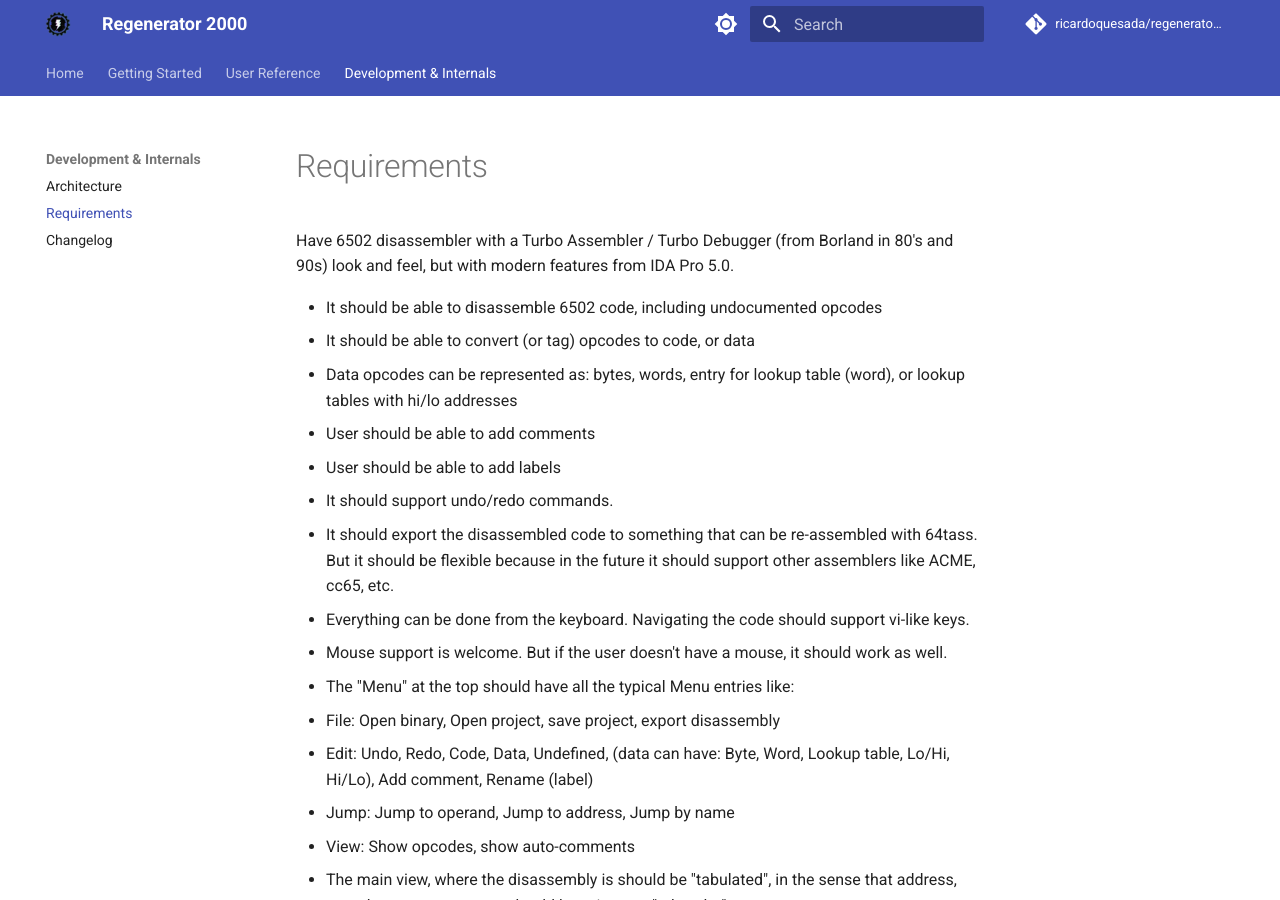
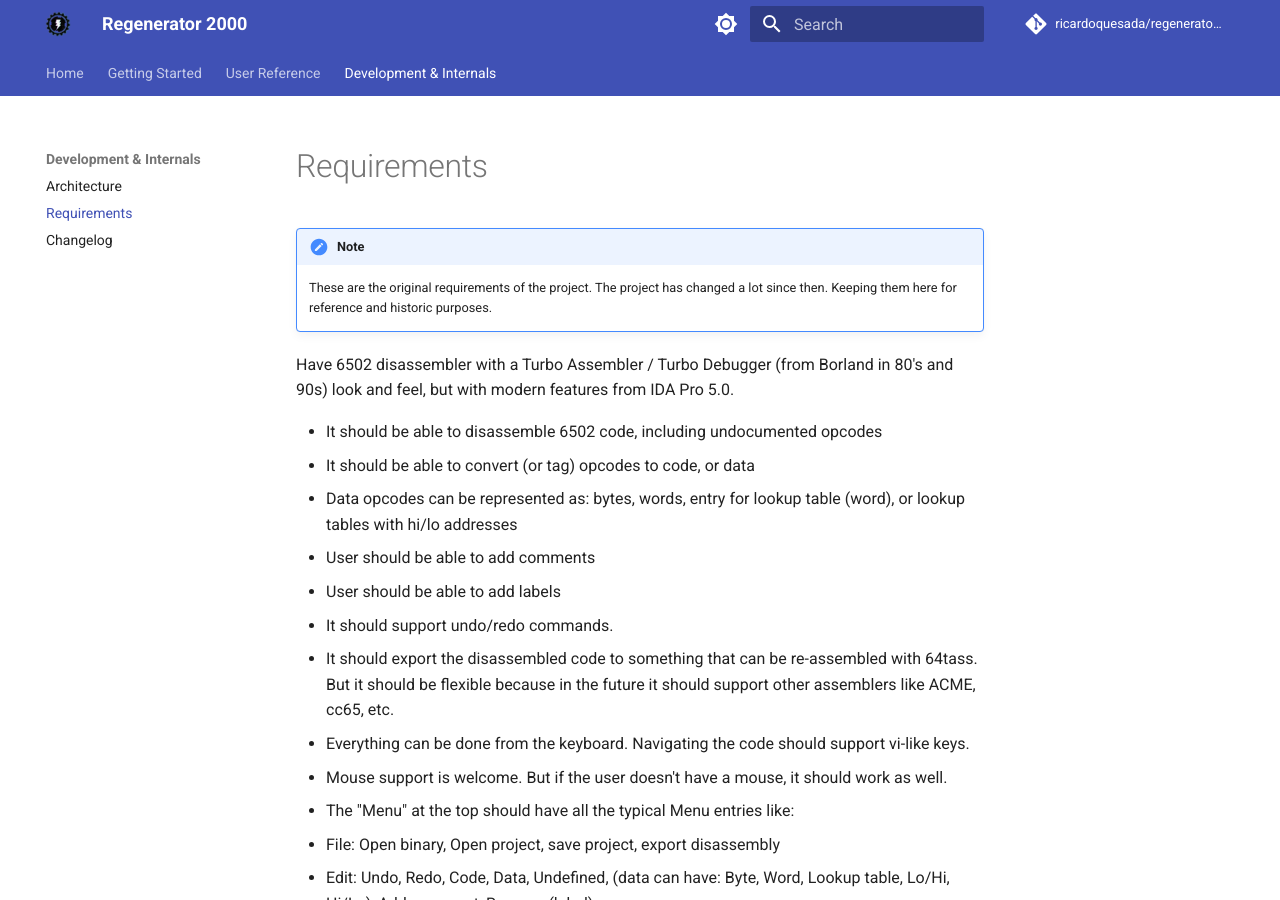
Before and after one commit to ricardoquesada/regenerator2000, an MkDocs documentation site: the page built from docs/requirements.md, in a window 1280 px wide and 900 px high. Built offline with MkDocs 1.6.1 and Material for MkDocs 9.7.7, drawn with Linux system fonts in a browser that asks for light colours; comment, search, counter and statistics services are not loaded.

Commit message:
update requirements

```diff
--- a/docs/requirements.md
+++ b/docs/requirements.md
@@ -1,4 +1,9 @@
 # Requirements
+
+!!! Note
+
+    These are the original requirements of the project. The project has changed a lot since then.
+    Keeping them here for reference and historic purposes.
 
 Have 6502 disassembler with a Turbo Assembler / Turbo Debugger (from Borland in 80's and 90s) look and feel, but with
 modern features from IDA Pro 5.0.
```
